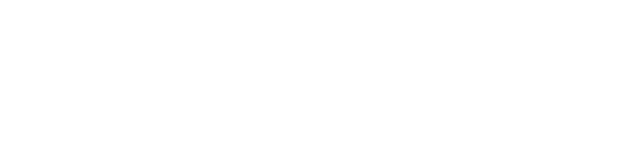
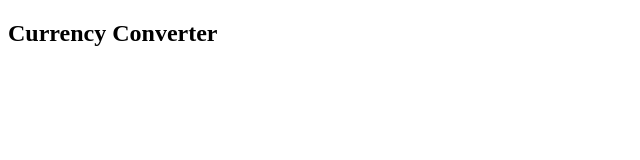
Before and after one commit to aashu1018/CurrencyConverter-JS, a plain HTML site: page index.html in a window 1280 px wide. Shown: the whole page, without its empty margins (0-640 px from the left). Drawn offline with Linux system fonts and the light colour scheme.

Commit message:
html changes

```diff
--- a/index.html
+++ b/index.html
@@ -3,9 +3,13 @@
 <head>
     <meta charset="UTF-8">
     <meta name="viewport" content="width=device-width, initial-scale=1.0">
-    <title>Document</title>
+    <title>Currency Converter</title>
+    <link href="style.css" rel="stylesheet"/>
 </head>
 <body>
+    <div class="container">
+        <h2>Currency Converter</h2>
+    </div>
     <script src="app.js"></script>
 </body>
 </html>
```
